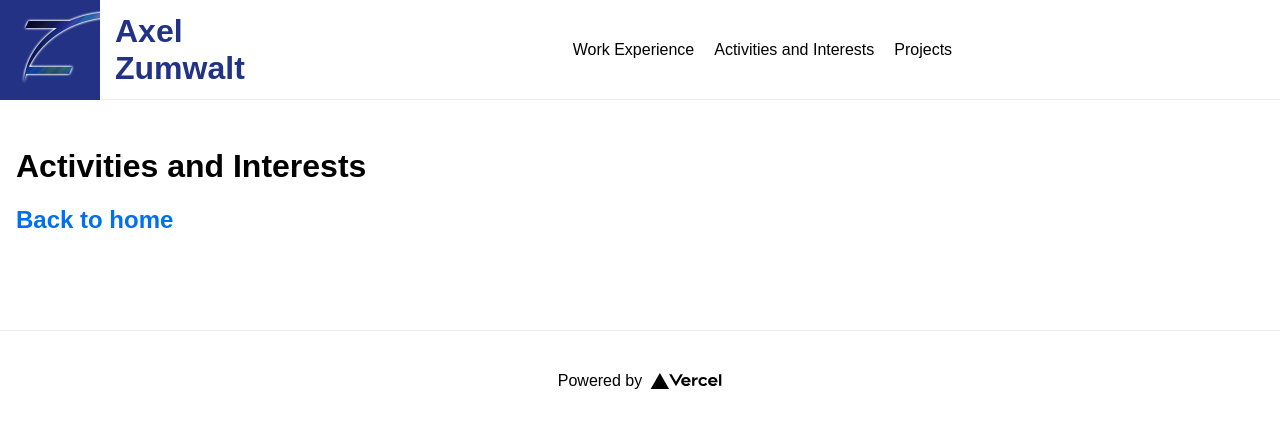
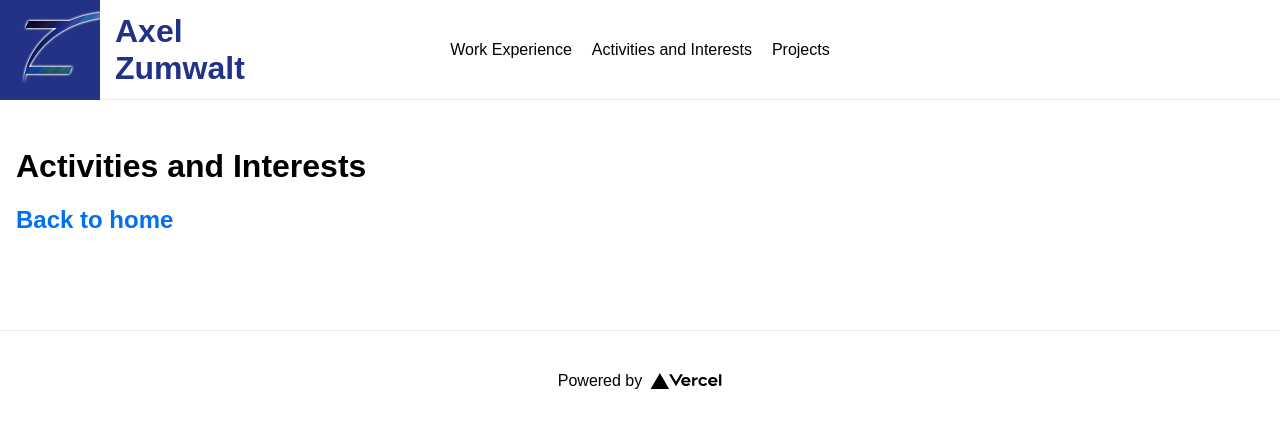
Before and after one commit to axelzum/personal-website, a Next.js app: page /activities in a window 1280 px wide. Shown: the top 428 px of the page. Built offline with nearby package versions, Linux system fonts and the light colour scheme; a web font is replaced by a local one.

Commit message:
align header

```diff
--- a/components/header/header-navbar.js
+++ b/components/header/header-navbar.js
@@ -7,9 +7,12 @@ const StyledLinkContainer = styled.div`
 `;
 
 const StyledNavbarContainer = styled.div`
+  padding-right: 253px;
   margin: auto;
   display: flex;
+  justify-content: center;
   align-items: center;
+  align-self: center;
 `;
 
 const HeaderNavbar = () => (
--- a/components/header/header.js
+++ b/components/header/header.js
@@ -13,21 +13,26 @@ const StyledHeader = styled.header`
 
 const StyledNameContainer = styled.div`
   padding-left: 15px;
+
   h1 {
-    margin: 0px;
+    margin: 0;
+    width: 138px;
     color: ${(props) => props.theme.colors.primary};
   }
 `;
 
 const Header = () => (
     <StyledHeader>
+      <div style={{height: 100}}>
         <Image height={100} layout="fixed" src="/images/icon.jpg" width={100}/>
+      </div>
       <StyledNameContainer>
         <h1>{'Axel'}</h1>
         <h1>{'Zumwalt'}</h1>
       </StyledNameContainer>
         <HeaderNavbar/>
     </StyledHeader>
-);
+  )
+;
 
 export default Header;
```
Lines whose indentation alone changed are shown as unchanged.
